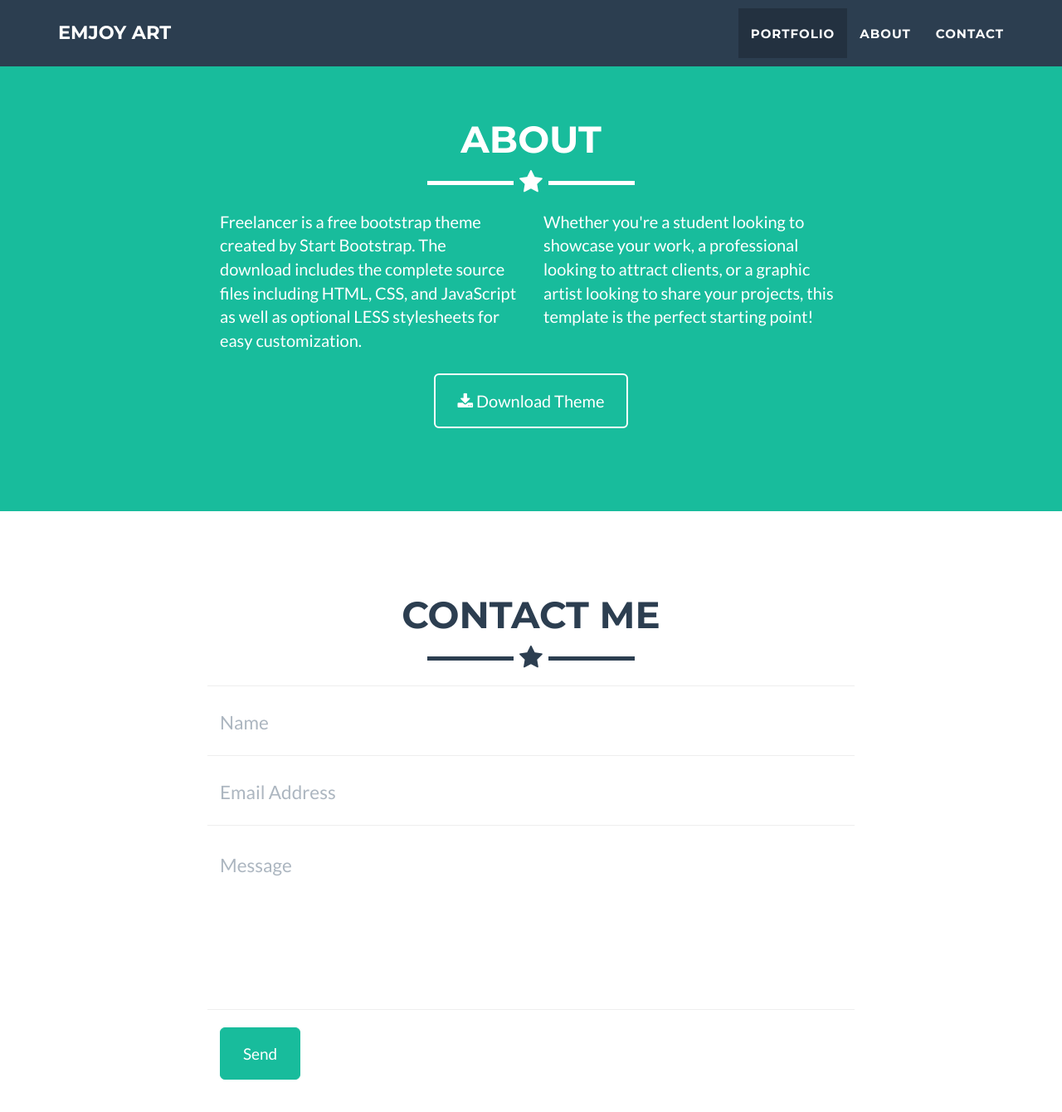
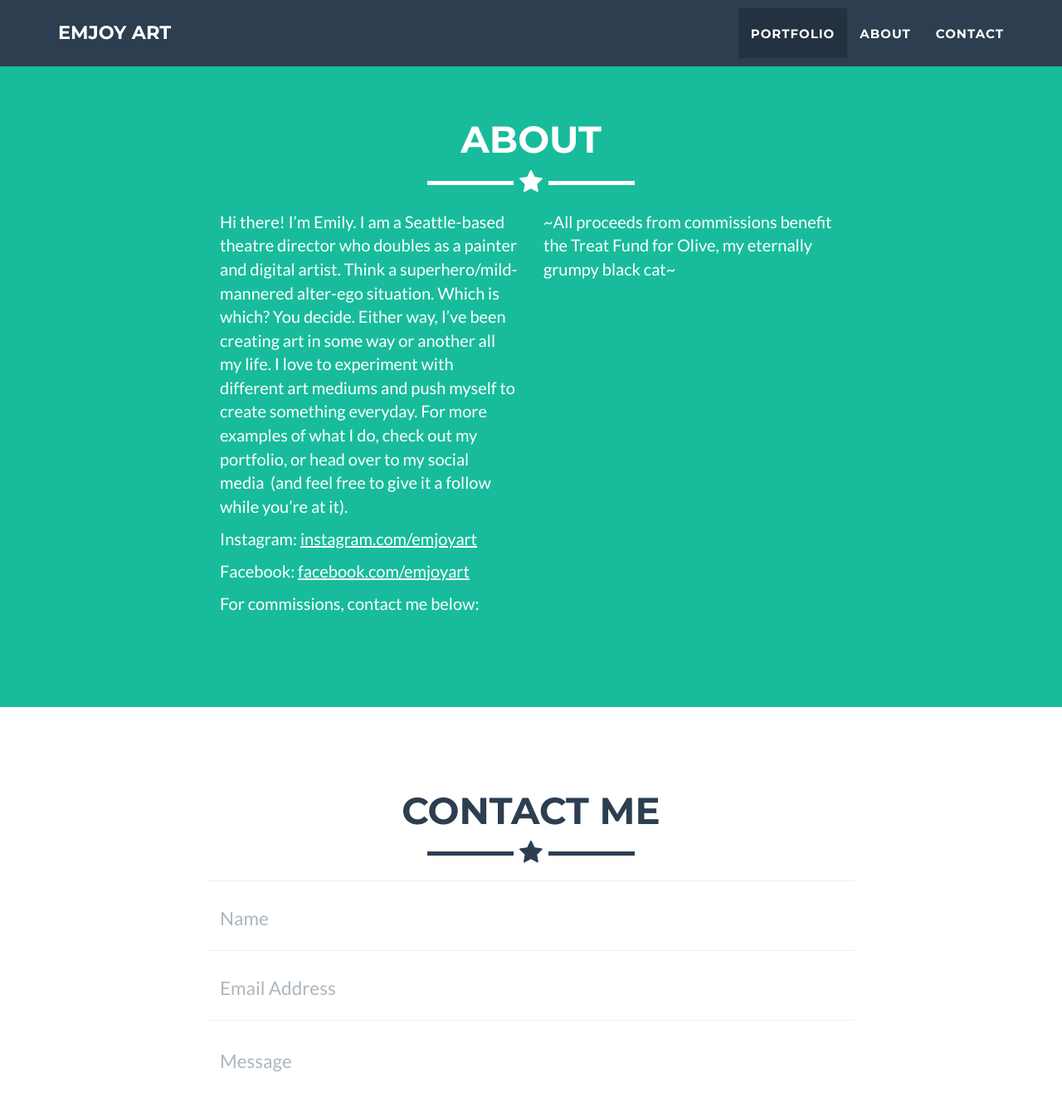
Before and after one commit to brennenberkley/emjoyart.com, a Jekyll site: the page built from _posts/2014-07-18-Family Bouquet.markdown, in a window 1280 px wide and 1400 px high, scrolled down 2980 px. Shown: the top 1340 px of the window at 83% size. Built offline with Jekyll 4.4.1, drawn with Linux system fonts in a browser that asks for light colours; some of the changed text lies outside the part shown.

Commit message:
Website updates

```diff
--- a/_includes/about.html
+++ b/_includes/about.html
@@ -9,16 +9,27 @@
             </div>
             <div class="row">
                 <div class="col-lg-4 col-lg-offset-2">
-                    <p>Freelancer is a free bootstrap theme created by Start Bootstrap. The download includes the complete source files including HTML, CSS, and JavaScript as well as optional LESS stylesheets for easy customization.</p>
+                    <p>Hi there! I’m Emily.
+                        I am a Seattle-based theatre director who doubles as a painter and digital artist. Think a superhero/mild-mannered alter-ego situation. Which is which? You decide. Either way, I’ve been creating art in some way or another all my life.
+
+                        I love to experiment with different art mediums and push myself to create something everyday.
+
+                        For more examples of what I do, check out my portfolio, or head over to my social media  (and feel free to give it a follow while you’re at it).
+                    </p>
+                    <p>Instagram: <a class="about-link" href="https://www.instagram.com/emjoyart/" target="_blank">instagram.com/emjoyart</a>
+                    </p>
+                       <p>Facebook: <a class="about-link" href="https://www.facebook.com/emjoyart/" target="_blank">facebook.com/emjoyart</a>
+                       </p>
+
+                        <p>For commissions, contact me below:
+
+
+                        </p>
                 </div>
                 <div class="col-lg-4">
-                    <p>Whether you're a student looking to showcase your work, a professional looking to attract clients, or a graphic artist looking to share your projects, this template is the perfect starting point! </p>
+                    <p>~All proceeds from commissions benefit the Treat Fund for Olive, my eternally grumpy black cat~ </p>
                 </div>
-                <div class="col-lg-8 col-lg-offset-2 text-center">
-                    <a href="https://github.com/jeromelachaud/freelancer-theme" class="btn btn-lg btn-outline">
-                        <i class="fa fa-download"></i> Download Theme
-                    </a>
-                </div>
+
             </div>
         </div>
     </section>
--- a/_includes/footer.html
+++ b/_includes/footer.html
@@ -21,10 +21,7 @@
 		                    {% endfor %}
                         </ul>
                     </div>
-                    <div class="footer-col col-md-4">
-                        <h3>{{ site.footer.credits }}</h3>
-                        <p>{{ site.credits }}</p>
-                    </div>
+
                 </div>
             </div>
         </div>
--- /dev/null
+++ b/_posts/2014-07-18-Family Bouquet.markdown
@@ -0,0 +1,8 @@
+---
+layout: default
+modal-id: 1
+date: 2014-07-18
+img: family bouquet.jpg
+alt: image-alt
+description: Flower bouquet representing the clients family and their story of adoption, miscarriages, and live births.
+---
--- a/_posts/2014-07-18-Tattoo.markdown
+++ /dev/null
@@ -1,11 +0,0 @@
----
-layout: default
-modal-id: 1
-date: 2014-07-18
-img: tattoo.jpg
-alt: image-alt
-project-date: April 2014
-client: Start Bootstrap
-category: Web Development
-description: Use this area of the page to describe your project. Lorem ipsum dolor sit amet, consectetur adipisicing elit. Mollitia neque assumenda ipsam nihil, molestias magnam, recusandae quos quis inventore quisquam velit asperiores, vitae? Reprehenderit soluta, eos quod consequuntur itaque. Nam.
----
--- a/_posts/2020-11-21-burning at both ends.markdown
+++ b/_posts/2020-11-21-burning at both ends.markdown
@@ -2,7 +2,7 @@
 layout: default
 modal-id: 7
 date: 2012-07-15
-img: Burning at both ends.jpg
+img: burning at both ends.jpg
 alt: image-alt
 project-date: April 2014
 client: Start Bootstrap
```
Also changed, not shown: _includes/css/main.css (+10 -0 lines), img/cartoon saying hi.png (added), img/portfolio/family bouquet.jpg (renamed from img/portfolio/Tattoo.jpg), img/portfolio/grumpy olive.png (added).
